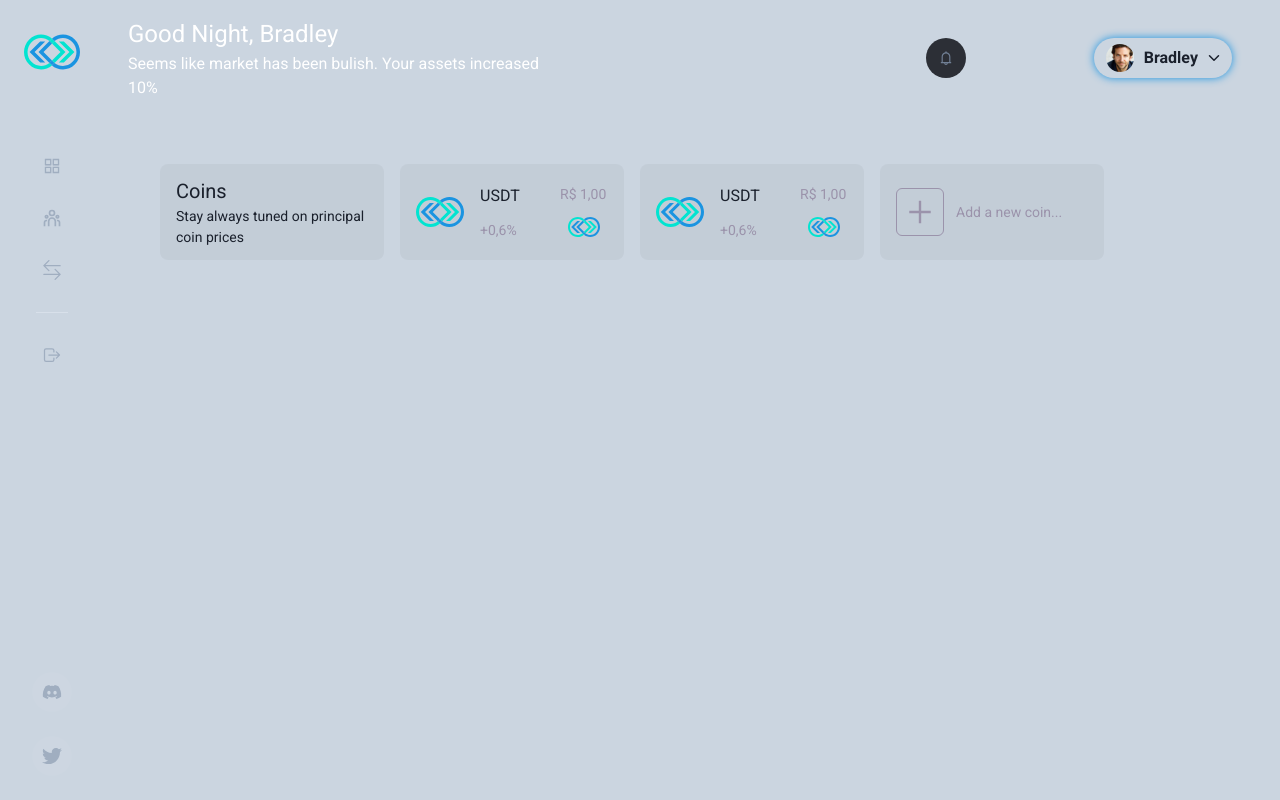
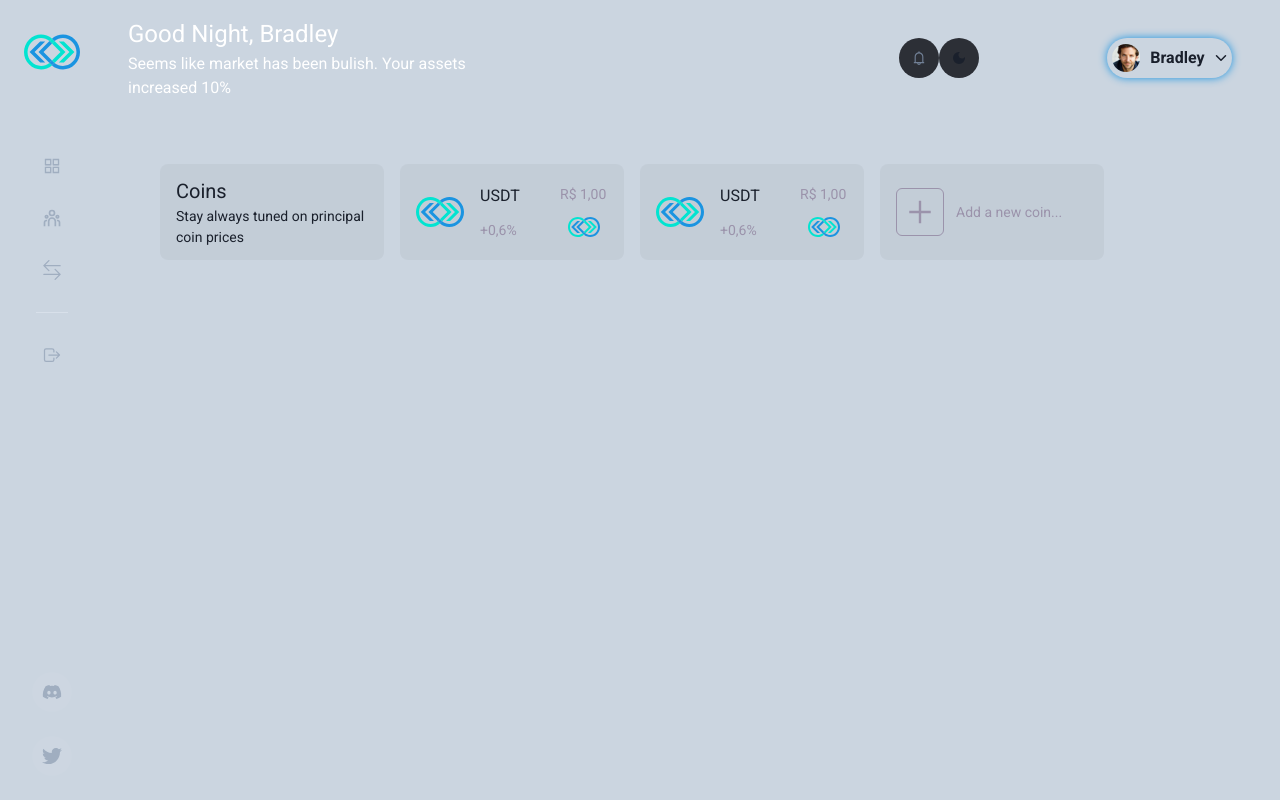
Before and after one commit to Pedrobourguignon/cali-finance, a Next.js app: page /home in a window 1280 px wide. Built offline with nearby package versions, Linux system fonts and the light colour scheme.

Commit message:
feat: organize layout folder

```diff
--- a/components/Header/AppHeader.tsx
+++ b/components/Header/AppHeader.tsx
@@ -1,5 +1,9 @@
 import { Flex, Text } from '@chakra-ui/react';
-import { NotificationButton, ProfileButton } from 'components/Buttons';
+import {
+	ColorModeButton,
+	NotificationButton,
+	ProfileButton,
+} from 'components/Buttons';
 
 export const AppHeader: React.FC = () => (
 	<Flex
@@ -27,6 +31,9 @@ export const AppHeader: React.FC = () => (
 			<Flex>
 				<NotificationButton />
 			</Flex>
+			<Flex>
+				<ColorModeButton />
+			</Flex>
 			<Flex ml="32">
 				<ProfileButton />
 			</Flex>
--- a/layouts/Backgrounds/index.ts
+++ /dev/null
@@ -1,2 +0,0 @@
-export * from './AppLayout';
-export * from './LandingPageBackground';
--- a/layouts/index.ts
+++ b/layouts/index.ts
@@ -1 +1,2 @@
-export * from './Backgrounds';
+export * from './AppLayout';
+export * from './LandingPageLayout';
```
Also changed, not shown: layouts/AppLayout.tsx (renamed from layouts/Backgrounds/AppLayout.tsx), layouts/LandingPageLayout.tsx (renamed from layouts/Backgrounds/LandingPageBackground.tsx).
